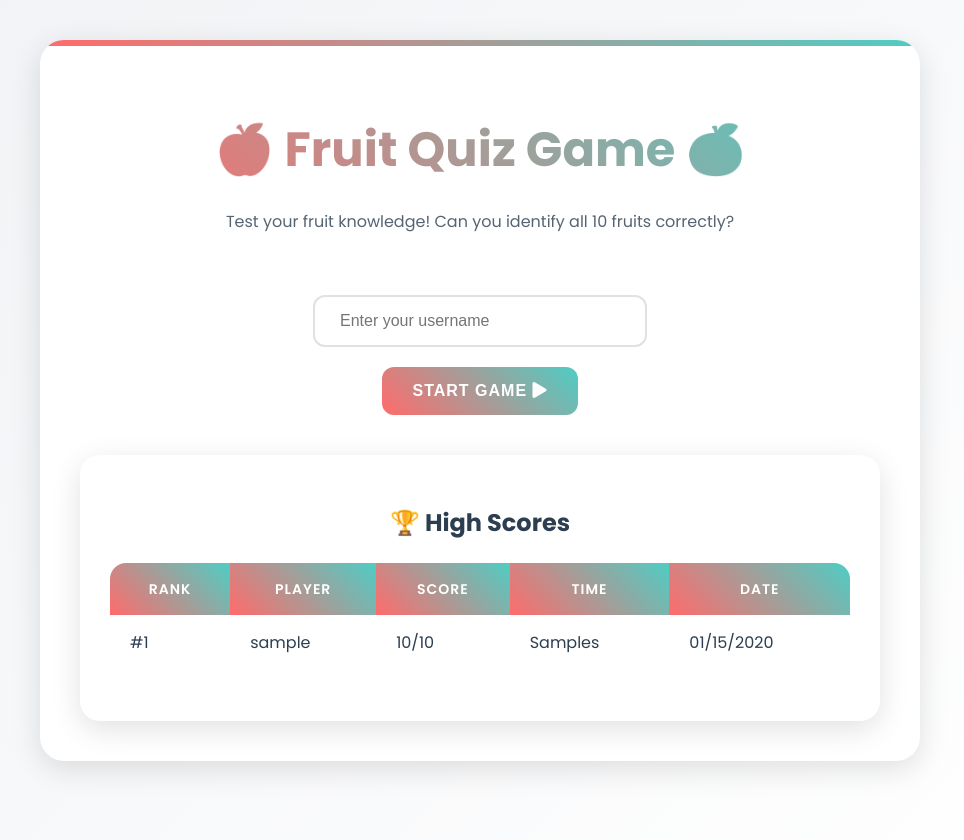
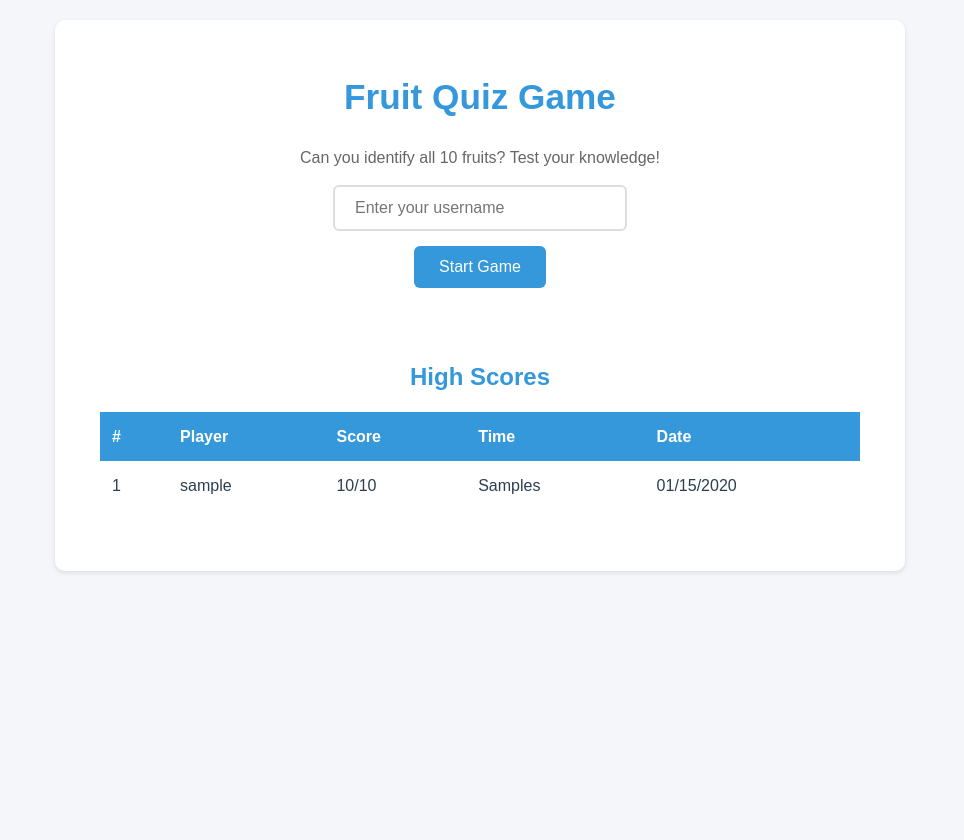
Before and after one commit to anwarr13/nelieFruitgame, a PHP site: page / in a window 1280 px wide. Shown: the whole page, without its empty margins (160-1124 px from the left). After the commit the page ends 573 px from the top, so only its background shows below. Run offline with PHP 8.4, Linux system fonts and the light colour scheme; tables that the repository leaves empty or names only in its code hold one stand-in row (values such as "Sample post"); a stand-in replaces the project's code that opens the database connection.

Commit message:
Update index.php

```diff
--- a/index.php
+++ b/index.php
@@ -61,157 +61,106 @@ if ($result) {
     <title>Fruit Quiz Game</title>
     <style>
         :root {
-            --primary-color: #FF6B6B;
-            --secondary-color: #4ECDC4;
-            --accent-color: #FFE66D;
-            --background-color: #f0f2f5;
-            --text-color: #2C3E50;
-            --shadow: 0 8px 30px rgba(0,0,0,0.12);
+            --primary-color: #3498db;
+            --secondary-color: #2ecc71;
+            --background-color: #f5f6fa;
+            --text-color: #2c3e50;
+            --shadow: 0 2px 5px rgba(0,0,0,0.1);
         }
 
         body {
-            font-family: 'Poppins', 'Segoe UI', Arial, sans-serif;
+            font-family: Arial, sans-serif;
             margin: 0;
             padding: 20px;
-            min-height: 100vh;
-            background: linear-gradient(135deg, var(--background-color) 0%, #ffffff 100%);
+            background-color: var(--background-color);
             color: var(--text-color);
             line-height: 1.6;
         }
 
         .game-container {
             background-color: white;
-            border-radius: 24px;
-            padding: 40px;
+            border-radius: 10px;
+            padding: 25px;
             box-shadow: var(--shadow);
-            margin: 20px auto;
+            margin: 0 auto;
             max-width: 800px;
-            position: relative;
-            overflow: hidden;
-        }
-
-        .game-container::before {
-            content: '';
-            position: absolute;
-            top: 0;
-            left: 0;
-            right: 0;
-            height: 6px;
-            background: linear-gradient(to right, var(--primary-color), var(--secondary-color));
-        }
-
-        .game-title {
-            margin-bottom: 40px;
-            text-align: center;
         }
 
         h1 {
-            color: var(--text-color);
+            color: var(--primary-color);
+            text-align: center;
             margin-bottom: 20px;
-            font-size: 3em;
-            font-weight: 700;
-            background: linear-gradient(45deg, var(--primary-color), var(--secondary-color));
-            -webkit-background-clip: text;
-            -webkit-text-fill-color: transparent;
-            text-align: center;
+            font-size: 2.2em;
         }
 
         .choices {
             display: grid;
-            grid-template-columns: repeat(auto-fit, minmax(240px, 1fr));
-            gap: 20px;
-            margin: 30px auto;
-            padding: 0 20px;
+            grid-template-columns: repeat(2, 1fr);
+            gap: 15px;
+            margin: 20px auto;
+            max-width: 600px;
         }
 
         .choice-btn {
-            padding: 20px 30px;
-            font-size: 18px;
+            padding: 15px 20px;
+            font-size: 16px;
             cursor: pointer;
             background-color: white;
-            border: 3px solid var(--secondary-color);
-            border-radius: 16px;
-            transition: all 0.3s cubic-bezier(0.4, 0, 0.2, 1);
-            color: var(--text-color);
-            font-weight: 600;
-            position: relative;
-            overflow: hidden;
+            border: 2px solid var(--primary-color);
+            border-radius: 8px;
+            transition: all 0.2s ease;
+            color: var(--primary-color);
         }
 
         .choice-btn:hover {
-            background-color: var(--secondary-color);
+            background-color: var(--primary-color);
             color: white;
-            transform: translateY(-5px);
-            box-shadow: 0 10px 20px rgba(78, 205, 196, 0.2);
-        }
-
-        .choice-btn:active {
-            transform: translateY(-2px);
         }
 
         .score {
-            font-size: 32px;
-            margin: 30px 0;
+            font-size: 24px;
+            margin: 20px 0;
             color: var(--primary-color);
-            font-weight: 700;
-            display: flex;
-            align-items: center;
-            justify-content: center;
-            gap: 10px;
-        }
-
-        .score i {
-            color: var(--accent-color);
-            animation: pulse 2s infinite;
+            text-align: center;
         }
 
         .question-count {
-            font-size: 20px;
-            margin-bottom: 30px;
+            font-size: 18px;
+            margin-bottom: 20px;
             color: var(--text-color);
-            font-weight: 500;
             text-align: center;
-            opacity: 0.8;
         }
 
         .high-scores {
-            margin-top: 40px;
+            margin-top: 30px;
             background: white;
-            border-radius: 20px;
-            padding: 30px;
-            box-shadow: var(--shadow);
+            border-radius: 8px;
+            padding: 20px;
         }
 
         .high-scores h2 {
-            color: var(--text-color);
-            margin-bottom: 20px;
+            color: var(--primary-color);
+            margin-bottom: 15px;
             text-align: center;
         }
 
         table {
             width: 100%;
-            border-collapse: separate;
-            border-spacing: 0;
-            margin: 20px 0;
+            border-collapse: collapse;
+            margin: 15px 0;
             background-color: white;
-            border-radius: 16px;
-            overflow: hidden;
         }
 
         th {
-            background: linear-gradient(45deg, var(--primary-color), var(--secondary-color));
+            background-color: var(--primary-color);
             color: white;
-            font-weight: 600;
-            padding: 15px 20px;
-            text-transform: uppercase;
-            font-size: 14px;
-            letter-spacing: 1px;
+            padding: 12px;
+            text-align: left;
         }
 
         td {
-            padding: 15px 20px;
-            border-bottom: 1px solid rgba(0,0,0,0.05);
-            transition: background-color 0.3s;
+            padding: 12px;
+            border-bottom: 1px solid #eee;
         }
 
         tr:last-child td {
@@ -219,115 +168,89 @@ if ($result) {
         }
 
         tr:hover td {
-            background-color: rgba(78, 205, 196, 0.05);
+            background-color: #f8f9fa;
         }
 
         input[type="text"] {
-            padding: 15px 25px;
-            margin: 20px 0;
-            border: 2px solid #e1e1e1;
-            border-radius: 12px;
+            padding: 12px 20px;
+            margin: 15px 0;
+            border: 2px solid #ddd;
+            border-radius: 6px;
             font-size: 16px;
-            width: 280px;
-            transition: all 0.3s ease;
-            background-color: white;
+            width: 250px;
+            display: block;
+            margin: 15px auto;
         }
 
         input[type="text"]:focus {
-            border-color: var(--secondary-color);
+            border-color: var(--primary-color);
             outline: none;
-            box-shadow: 0 0 0 4px rgba(78, 205, 196, 0.1);
         }
 
         button, .button {
-            background: linear-gradient(45deg, var(--primary-color), var(--secondary-color));
+            background-color: var(--primary-color);
             color: white;
-            padding: 15px 30px;
+            padding: 12px 25px;
             border: none;
-            border-radius: 12px;
+            border-radius: 6px;
             font-size: 16px;
-            font-weight: 600;
             cursor: pointer;
-            transition: all 0.3s ease;
-            text-transform: uppercase;
-            letter-spacing: 1px;
+            transition: background-color 0.2s;
+            display: inline-block;
+            text-decoration: none;
         }
 
         button:hover, .button:hover {
-            transform: translateY(-2px);
-            box-shadow: 0 10px 20px rgba(0,0,0,0.1);
-        }
-
-        button:active, .button:active {
-            transform: translateY(0);
+            background-color: #2980b9;
         }
 
         .result-message {
-            font-size: 28px;
-            margin: 30px 0;
-            padding: 20px;
-            border-radius: 16px;
-            background: linear-gradient(45deg, var(--primary-color), var(--secondary-color));
-            color: white;
-            font-weight: 600;
+            font-size: 22px;
+            margin: 20px 0;
+            padding: 15px;
+            border-radius: 8px;
+            background-color: #f1f8ff;
+            color: var(--primary-color);
             text-align: center;
-            animation: slideIn 0.5s ease-out;
-        }
-
-        @keyframes pulse {
-            0% { transform: scale(1); }
-            50% { transform: scale(1.2); }
-            100% { transform: scale(1); }
-        }
-
-        @keyframes slideIn {
-            from { transform: translateY(-20px); opacity: 0; }
-            to { transform: translateY(0); opacity: 1; }
         }
 
         .game-info {
             text-align: center;
-            margin-bottom: 30px;
-            color: var(--text-color);
-            opacity: 0.8;
+            margin: 15px 0;
+            color: #666;
         }
 
         .fruit-image {
             max-width: 200px;
             margin: 20px auto;
-            border-radius: 20px;
+            display: block;
+            border-radius: 8px;
             box-shadow: var(--shadow);
-            transition: transform 0.3s ease;
         }
 
-        .fruit-image:hover {
-            transform: scale(1.05);
+        .text-center {
+            text-align: center;
         }
     </style>
-    <link rel="stylesheet" href="https://fonts.googleapis.com/css2?family=Poppins:wght@400;500;600;700&display=swap">
-    <link rel="stylesheet" href="https://cdnjs.cloudflare.com/ajax/libs/font-awesome/5.15.4/css/all.min.css">
 </head>
 <body>
     <?php if (!isset($_SESSION['game_started']) && !isset($_GET['show_results'])): ?>
         <!-- Start Screen -->
         <div class="game-container">
-            <div class="game-title">
-                <h1>🍎 Fruit Quiz Game 🍊</h1>
-                <div class="game-info">
-                    Test your fruit knowledge! Can you identify all 10 fruits correctly?
-                </div>
+            <h1>Fruit Quiz Game</h1>
+            <div class="game-info">
+                Can you identify all 10 fruits? Test your knowledge!
             </div>
-            <form method="POST" style="text-align: center;">
+            <form method="POST" class="text-center">
                 <input type="text" name="username" placeholder="Enter your username" required>
-                <br>
-                <button type="submit">Start Game <i class="fas fa-play"></i></button>
+                <button type="submit">Start Game</button>
             </form>
 
             <div class="high-scores">
-                <h2>🏆 High Scores</h2>
+                <h2>High Scores</h2>
                 <table>
                     <tr>
-                        <th>Rank</th>
+                        <th>#</th>
                         <th>Player</th>
                         <th>Score</th>
                         <th>Time</th>
@@ -338,7 +261,7 @@ if ($result) {
                     foreach ($highScores as $score):
                     ?>
                     <tr>
-                        <td>#<?php echo $rank++; ?></td>
+                        <td><?php echo $rank++; ?></td>
                         <td><?php echo htmlspecialchars($score->username); ?></td>
                         <td><?php echo $score->score; ?>/10</td>
                         <td><?php echo $score->time; ?>s</td>
@@ -351,19 +274,19 @@ if ($result) {
     <?php elseif (isset($_GET['show_results'])): ?>
         <!-- Results Screen -->
         <div class="game-container">
-            <h1>Game Over! 🎮</h1>
+            <h1>Game Over!</h1>
             <div class="result-message">
-                Final Score: <?php echo $_SESSION['final_score']; ?>/10
+                Your Score: <?php echo $_SESSION['final_score']; ?>/10
             </div>
-            <div style="text-align: center; margin-top: 30px;">
-                <a href="index.php" class="button">Play Again <i class="fas fa-redo"></i></a>
+            <div class="text-center">
+                <a href="index.php" class="button">Play Again</a>
             </div>
 
             <div class="high-scores">
-                <h2>🏆 High Scores</h2>
+                <h2>High Scores</h2>
                 <table>
                     <tr>
-                        <th>Rank</th>
+                        <th>#</th>
                         <th>Player</th>
                         <th>Score</th>
                         <th>Time</th>
@@ -374,7 +297,7 @@ if ($result) {
                     foreach ($highScores as $score):
                     ?>
                     <tr>
-                        <td>#<?php echo $rank++; ?></td>
+                        <td><?php echo $rank++; ?></td>
                         <td><?php echo htmlspecialchars($score->username); ?></td>
                         <td><?php echo $score->score; ?>/10</td>
                         <td><?php echo $score->time; ?>s</td>
@@ -387,7 +310,7 @@ if ($result) {
     <?php else: ?>
         <!-- Game Screen -->
         <div class="game-container">
-            <div class="score"><i class="fas fa-star"></i> Score: <?php echo $_SESSION['score']; ?>/10</div>
+            <div class="score">Score: <?php echo $_SESSION['score']; ?>/10</div>
             <div class="question-count">Question <?php echo $_SESSION['question_count'] + 1; ?> of 10</div>
 
             <?php
@@ -397,7 +320,7 @@ if ($result) {
             $available_fruits = array_diff($fruits, $_SESSION['used_fruits']);
 
             if (empty($available_fruits)) {
-                $_SESSION['used_fruits'] = []; // Reset if all fruits are used
+                $_SESSION['used_fruits'] = [];
                 $available_fruits = $fruits;
             }
 
```
